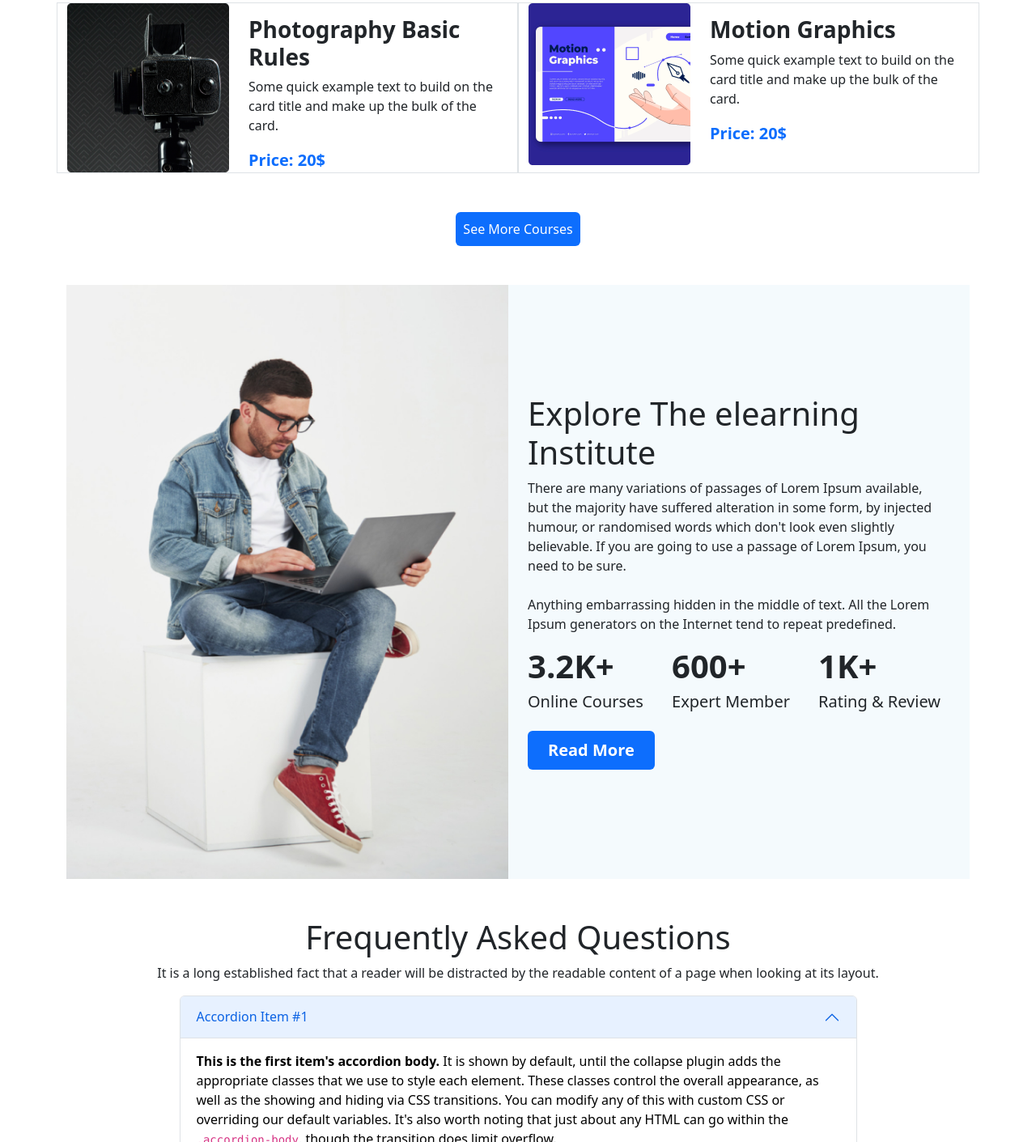
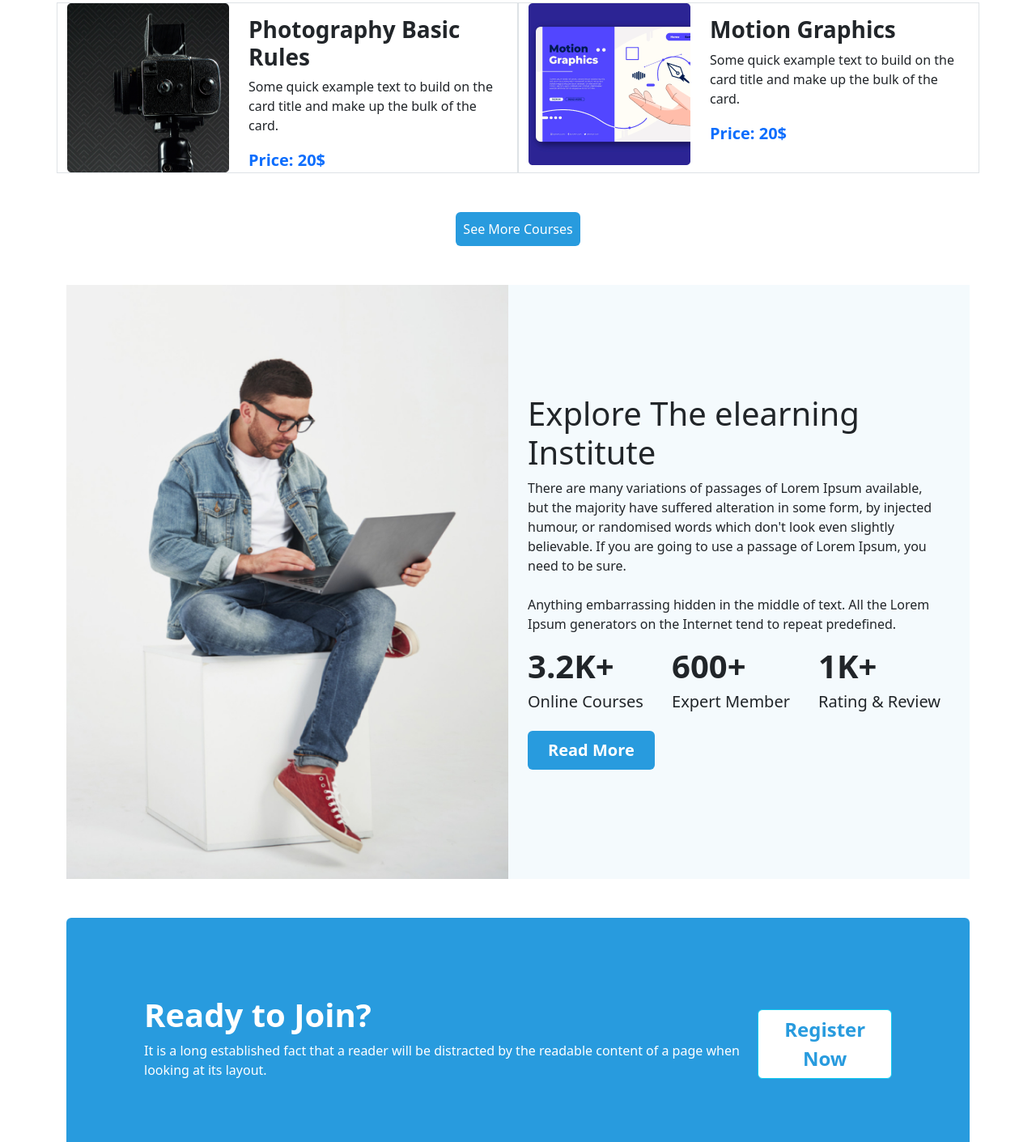
Before and after one commit to siamcse/education-technology, a plain HTML site: page index.html in a window 1280 px wide. Shown: the part 1389-2800 px from the top of the page at 81% size. Drawn offline with nearby package versions, Linux system fonts and the light colour scheme.

Commit message:
Ready to join added

```diff
--- a/css/style.css
+++ b/css/style.css
@@ -1,3 +1,6 @@
 .explore-bg{
     background: #F4FAFD;
 }
+.button-bg{
+    background: #289BDE;
+}
--- a/index.html
+++ b/index.html
@@ -67,7 +67,7 @@
                             Learning</h5>
                             <p>It is a long established fact that a reader will be distracted by the readable
                             content of a page when looking at its layout.</p>
-                            <button class="btn bg-primary fs-4 fw-semibold px-4 text-white">Get Started</button>
+                            <button class="btn button-bg fs-4 fw-semibold px-4 text-white">Get Started</button>
                         </div>
                     </div>
                     <div class="carousel-item">
@@ -181,7 +181,7 @@
                 </div>
             </div>
             <div class="text-center mt-5">
-                <button class="btn bg-primary text-white p-2 rounded">See More Courses</button>
+                <button class="btn button-bg text-white p-2 rounded">See More Courses</button>
             </div>
         </section>
 
@@ -216,7 +216,20 @@
                             <h5 class="fw-light">Rating & Review</h5>
                         </div>
                     </div>
-                    <button class="btn bg-primary text-white fs-5 fw-semibold mt-3 px-4 py-2">Read More</button>
+                    <button class="btn button-bg text-white fs-5 fw-semibold mt-3 px-4 py-2">Read More</button>
+                </div>
+            </div>
+        </section>
+
+        <!-- register section  -->
+        <section class="button-bg rounded-2 p-5 mt-5 mb-5">
+            <div class="d-flex flex-column flex-md-row justify-content-between align-items-center text-center text-md-start p-5">
+                <div class="text-white">
+                    <h1 class="fw-semibold">Ready to Join?</h1>
+                    <p>It is a long established fact that a reader will be distracted by the readable content of a page when looking at its layout.</p>
+                </div>
+                <div>
+                    <button class="btn btn-outline-info bg-white fs-4 fw-semibold px-3" style="color: #289BDE;">Register Now</button>
                 </div>
             </div>
         </section>
```
